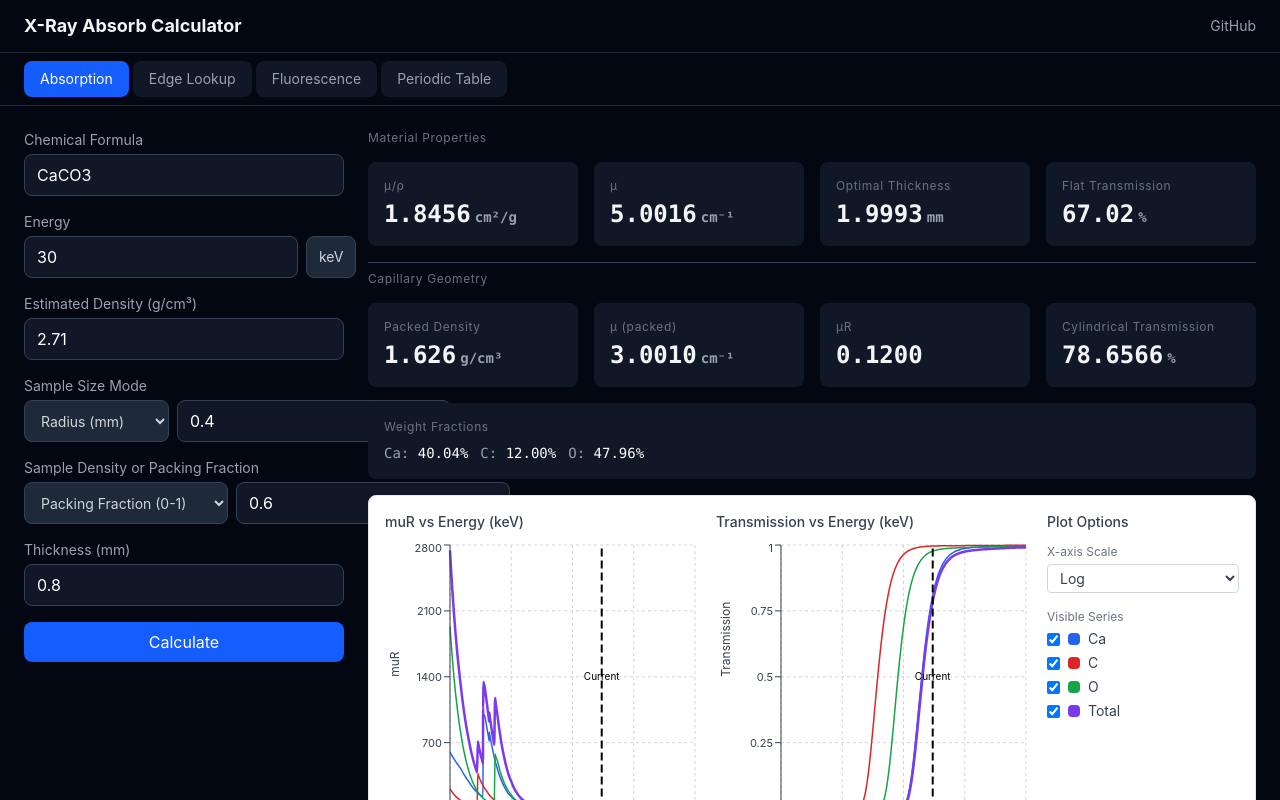
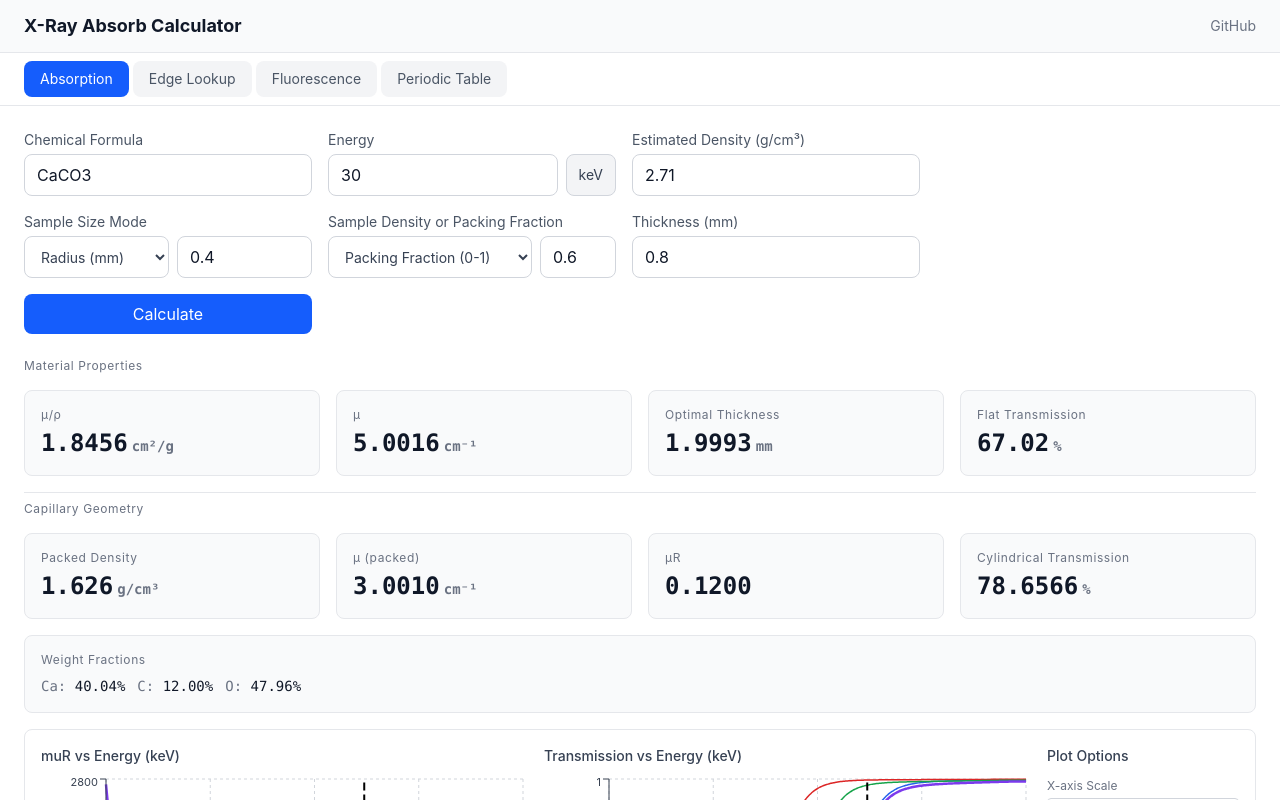
Before and after one commit to TWAWEI/xray-absorb-calc, a Next.js app: page / in a window 1280 px wide. Both pictures are taken after a click on the button "Calculate". Shown: the top 800 px of the page. Built offline with nearby package versions, Linux system fonts and the light colour scheme.

Commit message:
feat: switch entire site to white/light theme, fix input-results layout overlap

```diff
--- a/app/layout.tsx
+++ b/app/layout.tsx
@@ -8,37 +8,37 @@
 
 export default function RootLayout({ children }: { children: React.ReactNode }) {
   return (
-    <html lang="en" className="dark">
-      <body className="bg-gray-950 text-gray-100 min-h-screen">
-        <nav className="border-b border-gray-800 px-6 py-3 flex items-center justify-between">
-          <h1 className="text-lg font-bold">X-Ray Absorb Calculator</h1>
-          <div className="text-sm text-gray-400">
-            <a href="https://github.com" className="hover:text-gray-200">GitHub</a>
+    <html lang="en">
+      <body className="bg-white text-gray-900 min-h-screen">
+        <nav className="border-b border-gray-200 px-6 py-3 flex items-center justify-between bg-gray-50">
+          <h1 className="text-lg font-bold text-gray-900">X-Ray Absorb Calculator</h1>
+          <div className="text-sm text-gray-500">
+            <a href="https://github.com/TWAWEI/xray-absorb-calc" className="hover:text-gray-700">GitHub</a>
           </div>
         </nav>
         <main>{children}</main>
-        <footer className="border-t border-gray-800 px-6 py-6 mt-12 text-sm text-gray-500">
+        <footer className="border-t border-gray-200 px-6 py-6 mt-12 text-sm text-gray-600 bg-gray-50">
           <div className="max-w-4xl">
-            <h2 className="text-gray-400 font-semibold mb-2">References</h2>
+            <h2 className="text-gray-700 font-semibold mb-2">References</h2>
             <ul className="space-y-1 list-disc list-outside ml-5">
               <li>
                 W.T. Elam, B.D. Ravel, and J.R. Sieber,{' '}
                 <em>A new atomic database for X-ray spectroscopic calculations</em>,{' '}
                 Radiation Physics and Chemistry <strong>63</strong> (2002) 121–128.{' '}
-                <a href="https://doi.org/10.1016/S0969-806X(01)00227-4" className="text-blue-400 hover:text-blue-300" target="_blank" rel="noopener noreferrer">
+                <a href="https://doi.org/10.1016/S0969-806X(01)00227-4" className="text-blue-600 hover:text-blue-800" target="_blank" rel="noopener noreferrer">
                   doi:10.1016/S0969-806X(01)00227-4
                 </a>
               </li>
               <li>
                 M. Newville,{' '}
                 <em>xraydb: X-ray Reference Data in SQLite</em>,{' '}
-                <a href="https://xraydb.xrayabsorption.org/" className="text-blue-400 hover:text-blue-300" target="_blank" rel="noopener noreferrer">
+                <a href="https://xraydb.xrayabsorption.org/" className="text-blue-600 hover:text-blue-800" target="_blank" rel="noopener noreferrer">
                   xraydb.xrayabsorption.org
                 </a>
               </li>
               <li>
                 Inspired by the{' '}
-                <a href="https://11bm.xray.aps.anl.gov/absorb/" className="text-blue-400 hover:text-blue-300" target="_blank" rel="noopener noreferrer">
+                <a href="https://11bm.xray.aps.anl.gov/absorb/" className="text-blue-600 hover:text-blue-800" target="_blank" rel="noopener noreferrer">
                   11-BM Absorb Calculator
                 </a>
                 , Advanced Photon Source, Argonne National Laboratory.
--- a/app/page.tsx
+++ b/app/page.tsx
@@ -14,7 +14,7 @@
 
   return (
     <div>
-      <div className="flex gap-1 px-6 py-2 border-b border-gray-800">
+      <div className="flex gap-1 px-6 py-2 border-b border-gray-200 bg-white">
         {TABS.map((tab) => (
           <button
             key={tab}
@@ -22,7 +22,7 @@
             className={`px-4 py-2 rounded-lg text-sm transition-colors ${
               activeTab === tab
                 ? 'bg-blue-600 text-white'
-                : 'bg-gray-900 text-gray-400 hover:text-gray-200'
+                : 'bg-gray-100 text-gray-600 hover:text-gray-900 hover:bg-gray-200'
             }`}
           >
             {tab}
--- a/components/tabs/AbsorptionTab.tsx
+++ b/components/tabs/AbsorptionTab.tsx
@@ -209,30 +209,30 @@
       : HC_KEV_ANGSTROM / parseFloat(form.energyValue)
 
   return (
-    <div className="flex flex-col lg:flex-row gap-6">
-      {/* Left panel: Input form */}
-      <div className="lg:w-80 shrink-0 space-y-4">
+    <div className="space-y-6">
+      {/* Input form */}
+      <div className="grid grid-cols-1 md:grid-cols-2 lg:grid-cols-3 gap-4 max-w-4xl">
         <div>
-          <label className="block text-sm text-gray-400 mb-1">
+          <label className="block text-sm text-gray-600 mb-1">
             Chemical Formula
           </label>
           <input
             type="text"
             value={form.formula}
             onChange={(e) => handleChange('formula', e.target.value)}
-            className="w-full bg-gray-900 border border-gray-700 rounded-lg px-3 py-2 text-white focus:outline-none focus:border-blue-500"
+            className="w-full w-full bg-white border border-gray-300 rounded-lg px-3 py-2 text-gray-900 focus:outline-none focus:border-blue-500"
             placeholder="e.g. CaCO3, Fe2O3"
           />
         </div>
 
         <div>
-          <label className="block text-sm text-gray-400 mb-1">Energy</label>
+          <label className="block text-sm text-gray-600 mb-1">Energy</label>
           <div className="flex gap-2">
             <input
               type="text"
               value={form.energyValue}
               onChange={(e) => handleChange('energyValue', e.target.value)}
-              className="flex-1 bg-gray-900 border border-gray-700 rounded-lg px-3 py-2 text-white focus:outline-none focus:border-blue-500"
+              className="flex-1 w-full bg-white border border-gray-300 rounded-lg px-3 py-2 text-gray-900 focus:outline-none focus:border-blue-500"
               placeholder="30"
             />
             <button
@@ -242,7 +242,7 @@
                   form.energyUnit === 'keV' ? 'Angstrom' : 'keV',
                 )
               }
-              className="px-3 py-2 bg-gray-800 border border-gray-700 rounded-lg text-sm text-gray-300 hover:bg-gray-700 transition-colors"
+              className="px-3 py-2 bg-gray-100 border border-gray-300 rounded-lg text-sm text-gray-700 hover:bg-gray-200 transition-colors"
             >
               {form.energyUnit}
             </button>
@@ -250,27 +250,27 @@
         </div>
 
         <div>
-          <label className="block text-sm text-gray-400 mb-1">
+          <label className="block text-sm text-gray-600 mb-1">
             Estimated Density (g/cm³)
           </label>
           <input
             type="text"
             value={form.density}
             onChange={(e) => handleChange('density', e.target.value)}
-            className="w-full bg-gray-900 border border-gray-700 rounded-lg px-3 py-2 text-white focus:outline-none focus:border-blue-500"
+            className="w-full w-full bg-white border border-gray-300 rounded-lg px-3 py-2 text-gray-900 focus:outline-none focus:border-blue-500"
             placeholder="2.71"
           />
         </div>
 
         <div>
-          <label className="block text-sm text-gray-400 mb-1">
+          <label className="block text-sm text-gray-600 mb-1">
             Sample Size Mode
           </label>
           <div className="flex gap-2">
             <select
               value={form.sizeMode}
               onChange={(e) => handleChange('sizeMode', e.target.value)}
-              className="bg-gray-800 border border-gray-700 rounded-lg px-3 py-2 text-sm text-gray-300 focus:outline-none focus:border-blue-500"
+              className="bg-white border border-gray-300 rounded-lg px-3 py-2 text-sm text-gray-700 focus:outline-none focus:border-blue-500"
             >
               <option value="radius">Radius (mm)</option>
               <option value="diameter">Diameter (mm)</option>
@@ -279,21 +279,21 @@
               type="text"
               value={form.sizeValue}
               onChange={(e) => handleChange('sizeValue', e.target.value)}
-              className="flex-1 bg-gray-900 border border-gray-700 rounded-lg px-3 py-2 text-white focus:outline-none focus:border-blue-500"
+              className="flex-1 w-full bg-white border border-gray-300 rounded-lg px-3 py-2 text-gray-900 focus:outline-none focus:border-blue-500"
               placeholder="0.4"
             />
           </div>
         </div>
 
         <div>
-          <label className="block text-sm text-gray-400 mb-1">
+          <label className="block text-sm text-gray-600 mb-1">
             Sample Density or Packing Fraction
           </label>
           <div className="flex gap-2">
             <select
               value={form.densityMode}
               onChange={(e) => handleChange('densityMode', e.target.value)}
-              className="bg-gray-800 border border-gray-700 rounded-lg px-3 py-2 text-sm text-gray-300 focus:outline-none focus:border-blue-500"
+              className="bg-white border border-gray-300 rounded-lg px-3 py-2 text-sm text-gray-700 focus:outline-none focus:border-blue-500"
             >
               <option value="packing">Packing Fraction (0-1)</option>
               <option value="density">Sample Density (g/cm³)</option>
@@ -302,21 +302,21 @@
               type="text"
               value={form.densityModeValue}
               onChange={(e) => handleChange('densityModeValue', e.target.value)}
-              className="flex-1 bg-gray-900 border border-gray-700 rounded-lg px-3 py-2 text-white focus:outline-none focus:border-blue-500"
+              className="flex-1 w-full bg-white border border-gray-300 rounded-lg px-3 py-2 text-gray-900 focus:outline-none focus:border-blue-500"
               placeholder={form.densityMode === 'packing' ? '0.6' : '1.63'}
             />
           </div>
         </div>
 
         <div>
-          <label className="block text-sm text-gray-400 mb-1">
+          <label className="block text-sm text-gray-600 mb-1">
             Thickness (mm)
           </label>
           <input
             type="text"
             value={form.thickness}
             onChange={(e) => handleChange('thickness', e.target.value)}
-            className="w-full bg-gray-900 border border-gray-700 rounded-lg px-3 py-2 text-white focus:outline-none focus:border-blue-500"
+            className="w-full w-full bg-white border border-gray-300 rounded-lg px-3 py-2 text-gray-900 focus:outline-none focus:border-blue-500"
             placeholder="0.8"
           />
         </div>
@@ -330,14 +330,14 @@
         </button>
 
         {error && (
-          <div className="bg-red-900/30 border border-red-700 rounded-lg p-3 text-sm text-red-400">
+          <div className="bg-red-50 border border-red-300 rounded-lg p-3 text-sm text-red-600">
             {error}
           </div>
         )}
       </div>
 
-      {/* Right panel: Results + Chart */}
-      <div className="flex-1 space-y-4">
+      {/* Results + Chart */}
+      <div className="space-y-4">
         {result && (
           <>
             <p className="text-xs text-gray-500 tracking-wider">
@@ -370,7 +370,7 @@
 
             {result.packed_density !== undefined && result.muR !== undefined && result.cylindrical_transmission !== undefined && (
               <>
-                <div className="border-t border-gray-700 my-2" />
+                <div className="border-t border-gray-200 my-2" />
                 <p className="text-xs text-gray-500 tracking-wider">
                   Capillary Geometry
                 </p>
@@ -400,7 +400,7 @@
               </>
             )}
 
-            <div className="bg-gray-900 rounded-lg p-4">
+            <div className="bg-gray-50 border border-gray-200 rounded-lg p-4">
               <p className="text-xs text-gray-500 tracking-wider mb-2">
                 Weight Fractions
               </p>
@@ -408,8 +408,8 @@
                 {Object.entries(result.weight_fractions).map(
                   ([symbol, frac]) => (
                     <span key={symbol} className="text-sm font-mono">
-                      <span className="text-gray-400">{symbol}:</span>{' '}
-                      <span className="text-white">
+                      <span className="text-gray-500">{symbol}:</span>{' '}
+                      <span className="text-gray-900">
                         {(frac * 100).toFixed(2)}%
                       </span>
                     </span>
--- a/components/tabs/EdgeLookupTab.tsx
+++ b/components/tabs/EdgeLookupTab.tsx
@@ -26,11 +26,11 @@
     <div className="space-y-6">
       <PeriodicTable onSelectElement={setSelectedElement} selectedElement={selectedElement} />
       {selectedElement && edges.length > 0 && (
-        <div className="bg-gray-900 rounded-lg p-4">
-          <h3 className="text-lg font-bold mb-3">{selectedElement} — Absorption Edges</h3>
+        <div className="bg-gray-50 border border-gray-200 rounded-lg p-4">
+          <h3 className="text-lg font-bold text-gray-900 mb-3">{selectedElement} — Absorption Edges</h3>
           <table className="w-full text-sm">
             <thead>
-              <tr className="text-gray-500 border-b border-gray-800">
+              <tr className="text-gray-500 border-b border-gray-200">
                 <th className="text-left py-2">Edge</th>
                 <th className="text-right py-2">Energy (eV)</th>
                 <th className="text-right py-2">Energy (keV)</th>
@@ -39,11 +39,11 @@
             </thead>
             <tbody>
               {edges.map((edge) => (
-                <tr key={edge.edge} className="border-b border-gray-800/50">
-                  <td className="py-2 font-mono">{edge.edge}</td>
-                  <td className="text-right font-mono">{edge.energy_eV.toFixed(2)}</td>
-                  <td className="text-right font-mono">{(edge.energy_eV / 1000).toFixed(4)}</td>
-                  <td className="text-right font-mono">{edge.fluorescence_yield?.toFixed(4) ?? '—'}</td>
+                <tr key={edge.edge} className="border-b border-gray-100">
+                  <td className="py-2 font-mono text-gray-900">{edge.edge}</td>
+                  <td className="text-right font-mono text-gray-900">{edge.energy_eV.toFixed(2)}</td>
+                  <td className="text-right font-mono text-gray-900">{(edge.energy_eV / 1000).toFixed(4)}</td>
+                  <td className="text-right font-mono text-gray-900">{edge.fluorescence_yield?.toFixed(4) ?? '—'}</td>
                 </tr>
               ))}
             </tbody>
--- a/components/tabs/FluorescenceTab.tsx
+++ b/components/tabs/FluorescenceTab.tsx
@@ -26,11 +26,11 @@
     <div className="space-y-6">
       <PeriodicTable onSelectElement={setSelectedElement} selectedElement={selectedElement} />
       {selectedElement && lines.length > 0 && (
-        <div className="bg-gray-900 rounded-lg p-4">
-          <h3 className="text-lg font-bold mb-3">{selectedElement} — Fluorescence Lines</h3>
+        <div className="bg-gray-50 border border-gray-200 rounded-lg p-4">
+          <h3 className="text-lg font-bold text-gray-900 mb-3">{selectedElement} — Fluorescence Lines</h3>
           <table className="w-full text-sm">
             <thead>
-              <tr className="text-gray-500 border-b border-gray-800">
+              <tr className="text-gray-500 border-b border-gray-200">
                 <th className="text-left py-2">Line</th>
                 <th className="text-right py-2">Energy (eV)</th>
                 <th className="text-right py-2">Energy (keV)</th>
@@ -39,11 +39,11 @@
             </thead>
             <tbody>
               {lines.map((line) => (
-                <tr key={line.line} className="border-b border-gray-800/50">
-                  <td className="py-2 font-mono">{line.line}</td>
-                  <td className="text-right font-mono">{line.energy_eV.toFixed(2)}</td>
-                  <td className="text-right font-mono">{(line.energy_eV / 1000).toFixed(4)}</td>
-                  <td className="text-right font-mono">{line.intensity.toFixed(4)}</td>
+                <tr key={line.line} className="border-b border-gray-100">
+                  <td className="py-2 font-mono text-gray-900">{line.line}</td>
+                  <td className="text-right font-mono text-gray-900">{line.energy_eV.toFixed(2)}</td>
+                  <td className="text-right font-mono text-gray-900">{(line.energy_eV / 1000).toFixed(4)}</td>
+                  <td className="text-right font-mono text-gray-900">{line.intensity.toFixed(4)}</td>
                 </tr>
               ))}
             </tbody>
--- a/components/tabs/PeriodicTableTab.tsx
+++ b/components/tabs/PeriodicTableTab.tsx
@@ -34,19 +34,19 @@
     <div className="space-y-6">
       <PeriodicTable onSelectElement={setSelectedElement} selectedElement={selectedElement} />
       {elementInfo && (
-        <div className="bg-gray-900 rounded-lg p-6 max-w-md">
+        <div className="bg-gray-50 border border-gray-200 rounded-lg p-6 max-w-md">
           <div className="flex items-baseline gap-3 mb-4">
-            <span className="text-4xl font-bold">{elementInfo.symbol}</span>
-            <span className="text-gray-400">{elementInfo.name}</span>
+            <span className="text-4xl font-bold text-gray-900">{elementInfo.symbol}</span>
+            <span className="text-gray-500">{elementInfo.name}</span>
           </div>
           <div className="grid grid-cols-2 gap-3 text-sm">
             <div>
               <span className="text-gray-500">Atomic Number</span>
-              <p className="font-mono">{elementInfo.Z}</p>
+              <p className="font-mono text-gray-900">{elementInfo.Z}</p>
             </div>
             <div>
               <span className="text-gray-500">Atomic Mass</span>
-              <p className="font-mono">{elementInfo.atomic_mass.toFixed(4)} u</p>
+              <p className="font-mono text-gray-900">{elementInfo.atomic_mass.toFixed(4)} u</p>
             </div>
           </div>
           {elementEdges.length > 0 && (
@@ -54,7 +54,7 @@
               <span className="text-gray-500 text-sm">Key Edges</span>
               <div className="flex flex-wrap gap-2 mt-1">
                 {elementEdges.slice(0, 5).map((edge) => (
-                  <span key={edge.edge} className="px-2 py-1 bg-gray-800 rounded text-xs font-mono">
+                  <span key={edge.edge} className="px-2 py-1 bg-gray-200 rounded text-xs font-mono text-gray-800">
                     {edge.edge}: {(edge.energy_eV / 1000).toFixed(3)} keV
                   </span>
                 ))}
--- a/components/ui/ResultCard.tsx
+++ b/components/ui/ResultCard.tsx
@@ -6,11 +6,11 @@
 
 export function ResultCard({ label, value, unit }: ResultCardProps) {
   return (
-    <div className="bg-gray-900 rounded-lg p-4">
+    <div className="bg-gray-50 border border-gray-200 rounded-lg p-4">
       <p className="text-xs text-gray-500 tracking-wider">{label}</p>
-      <p className="text-2xl font-bold font-mono mt-1">
+      <p className="text-2xl font-bold font-mono mt-1 text-gray-900">
         {value}
-        <span className="text-sm text-gray-400 ml-1">{unit}</span>
+        <span className="text-sm text-gray-500 ml-1">{unit}</span>
       </p>
     </div>
   )
```
